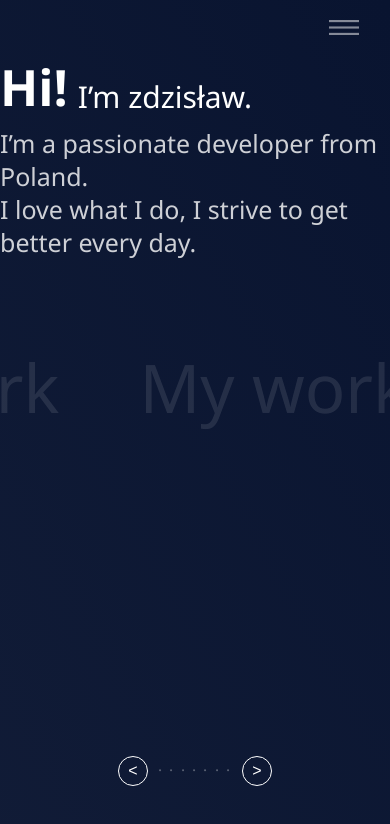
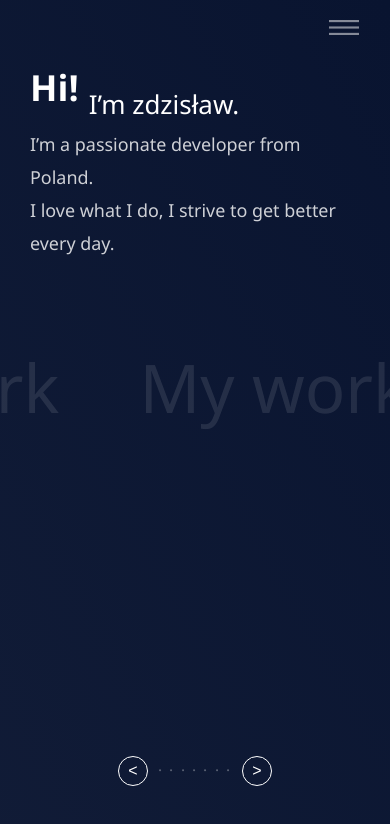
Before and after one commit to lorow/HorrorInCode, a React (Create React App) app in the folder HorrorInCode/frontend/: page / in a window 390 px wide. Shown: the top 824 px of the page. Built offline with nearby package versions, Linux system fonts and the light colour scheme.

Commit message:
Make greeter more responsive

```diff
--- a/HorrorInCode/frontend/src/components/greeter.jsx
+++ b/HorrorInCode/frontend/src/components/greeter.jsx
@@ -14,17 +14,17 @@ const InlineText = styled.div`
   margin-bottom: 20px;
 `;
 
-const HiMark = styled.h1`
-  font-size: calc(50px);
-  line-height: 39px;
+const HiMark = styled.p`
+  font-size: calc(2rem + 1vw);
+  font-weight: 700;
+  line-height: 40px;
 `;
 
 const GreeterText = styled.p`
-  font-size: 33px;
   text-align: left;
   margin-left:${props => props.displayName ? "10px" : "0"};
-  line-height:${props => props.displayName ? "20px" : "33px"};
-  font-size: ${props => props.displayName ? "30px" : "25px"};
+  line-height:${props => props.displayName ? "8px" : "33px"};
+  font-size: ${props => props.displayName ? "calc(1.5rem + 0.5vw)" : "calc(1rem + .5vw);"};
   opacity: ${props => props.displayName ? 1 : 0.8};
 `;
 
--- a/HorrorInCode/frontend/src/pages/landingPage.jsx
+++ b/HorrorInCode/frontend/src/pages/landingPage.jsx
@@ -18,7 +18,7 @@ const Main = styled.main`
   "nothing-left     bottom    nothing-right";
 
   @media (max-width: 768px) {
-    grid-template-columns: 0px 1fr 0px;
+    grid-template-columns: 30px 1fr 30px;
   }
 `;
 
```
